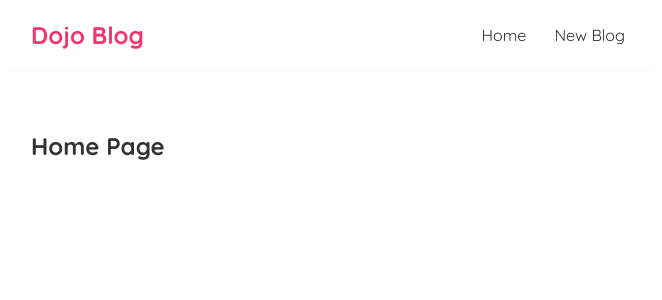
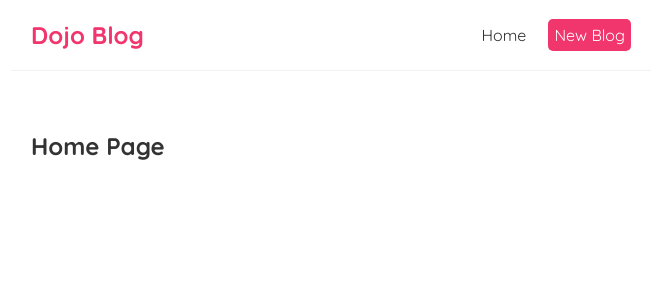
Before and after one commit to mrGain/Yup-Blog, a React (Create React App) app: page / in a window 1280 px wide. Shown: the top 300 px of the page, without its empty margins (309-971 px from the left). Built offline with nearby package versions, Linux system fonts and the light colour scheme.

Commit message:
inline style

```diff
--- a/src/navbar.js
+++ b/src/navbar.js
@@ -4,7 +4,11 @@
             <h1>Dojo Blog</h1>
             <div className="links">
                 <a href="/">Home</a>
-                <a href="/create" >New Blog</a>
+                <a href="/create" style={{
+                    color: "white",
+                    backgroundColor: "#f1356d",
+                    borderRadius: "5px",
+                }}>New Blog</a>
             </div>
         </nav>
      );
```
